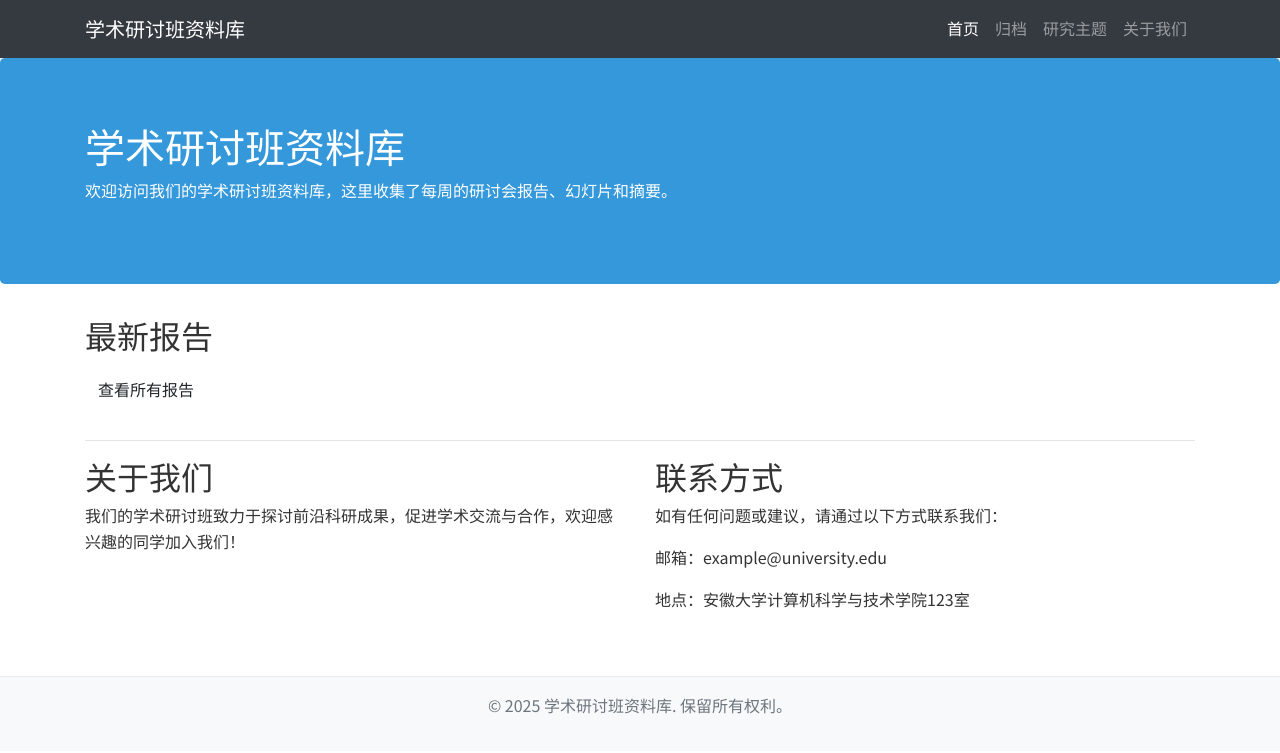
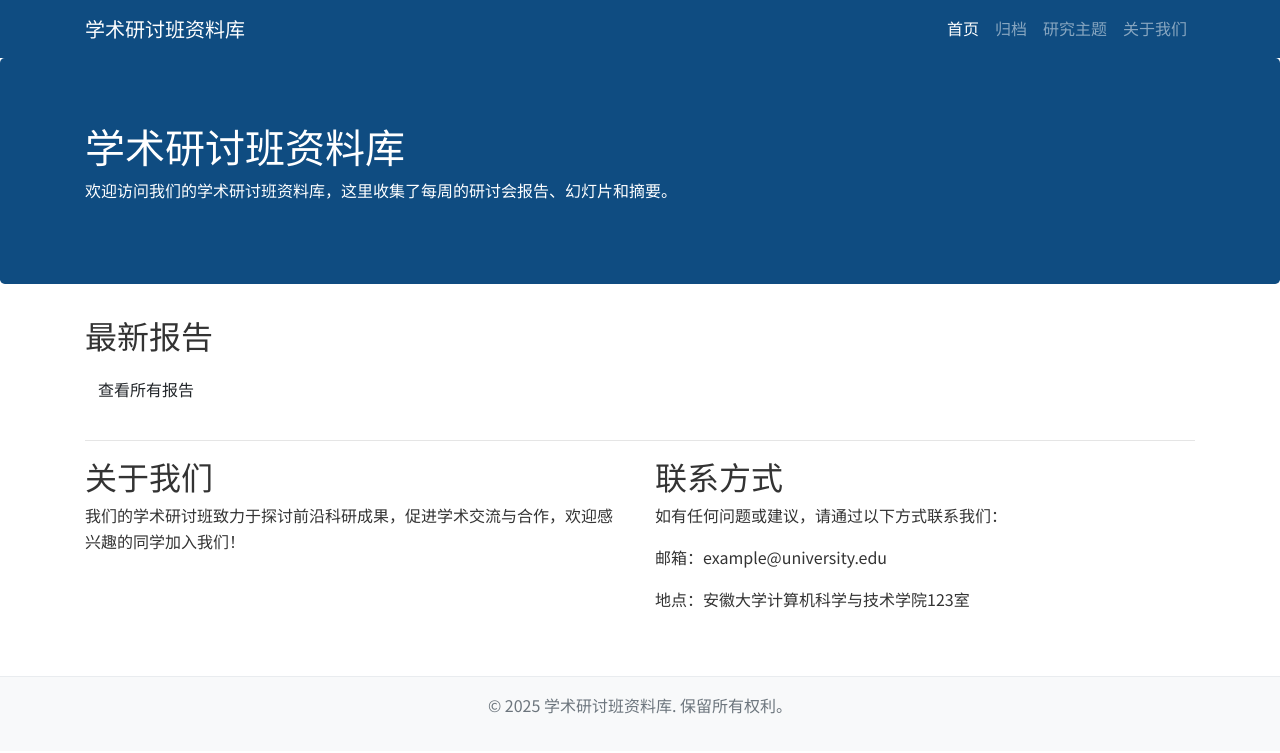
Before and after one commit to wushixuan238/ahu-seminar, a Jekyll site: the page built from index.html, in a window 1280 px wide. Shown: the top 753 px of the page. Built offline with Jekyll 4.4.1, drawn with Linux system fonts in a browser that asks for light colours.

Commit message:
feat: color blue

```diff
--- a/_includes/header.html
+++ b/_includes/header.html
@@ -1,5 +1,5 @@
 <header>
-  <nav class="navbar navbar-expand-lg navbar-dark bg-dark">
+  <nav class="navbar navbar-expand-lg navbar-dark" style="background-color: #0F4C81;">
     <div class="container">
       <a class="navbar-brand" href="/ahu-seminar/">{{ site.title }}</a>
       <button class="navbar-toggler" type="button" data-toggle="collapse" data-target="#navbarNav" aria-controls="navbarNav" aria-expanded="false" aria-label="Toggle navigation">
--- a/assets/css/main.css
+++ b/assets/css/main.css
@@ -9,7 +9,7 @@
 
 /* 首页大横幅 */
 .jumbotron {
-  background-color: #3498db;
+  background-color: #0F4C81;
   color: white;
   padding: 4rem 2rem;
   margin-bottom: 2rem;
@@ -44,7 +44,7 @@
 }
 
 .post-link:hover {
-  color: #3498db;
+  color: #0F4C81;
   text-decoration: none;
 }
 
@@ -70,7 +70,7 @@
   font-size: 1.4rem;
   margin-bottom: 1rem;
   padding-bottom: 0.5rem;
-  border-bottom: 2px solid #3498db;
+  border-bottom: 2px solid #0F4C81;
 }
 
 .category-posts {
@@ -96,7 +96,7 @@
 }
 
 .category-posts a:hover {
-  color: #3498db;
+  color: #0F4C81;
 }
 
 .category-count {
@@ -111,7 +111,7 @@
   margin-top: 2.5rem;
   margin-bottom: 1.5rem;
   padding-bottom: 0.5rem;
-  border-bottom: 2px solid #3498db;
+  border-bottom: 2px solid #0F4C81;
 }
 
 .archive-item {
@@ -125,7 +125,7 @@
 }
 
 .post-category {
-  background-color: #3498db;
+  background-color: #0F4C81;
   margin-left: 0.5rem;
   font-weight: normal;
 }
```
